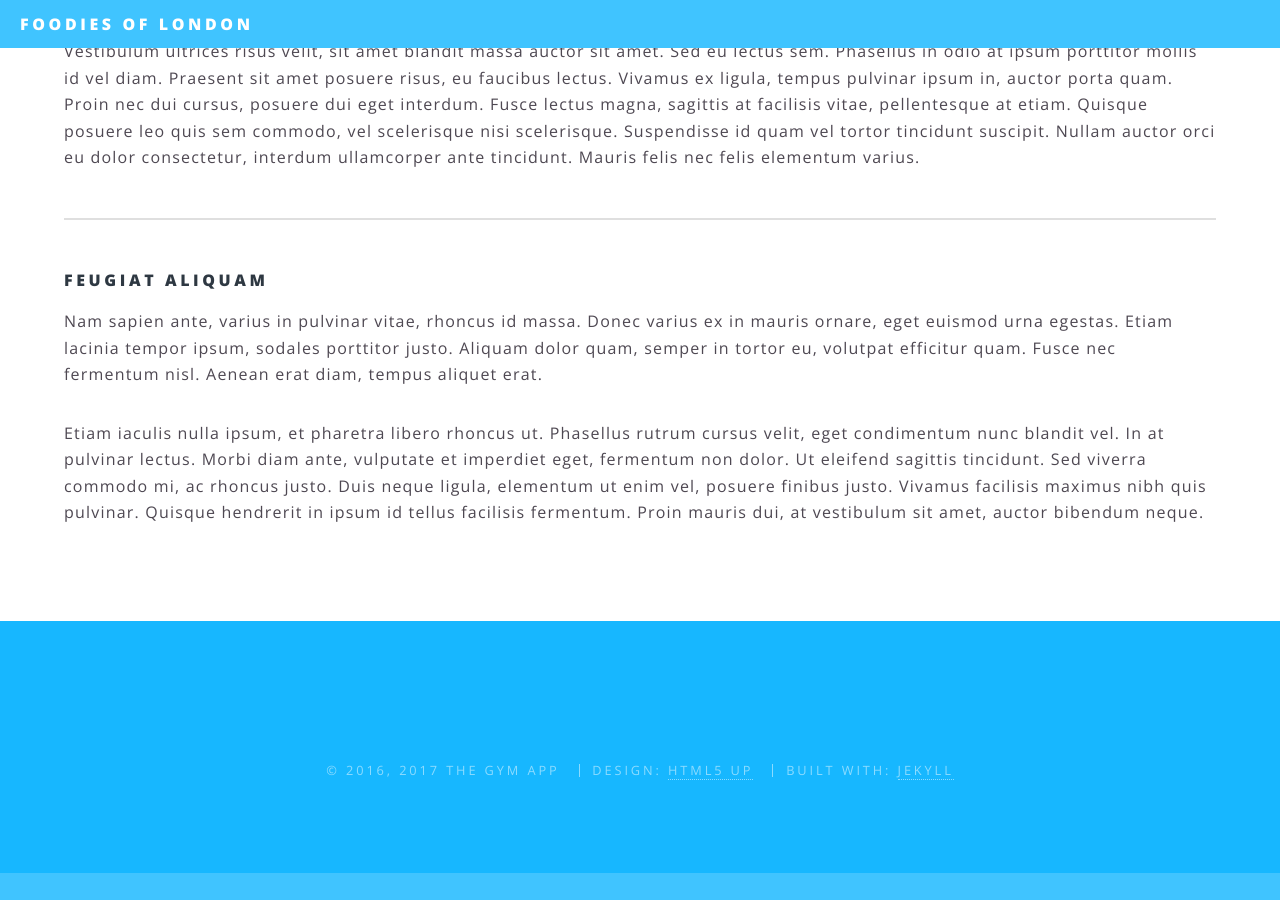
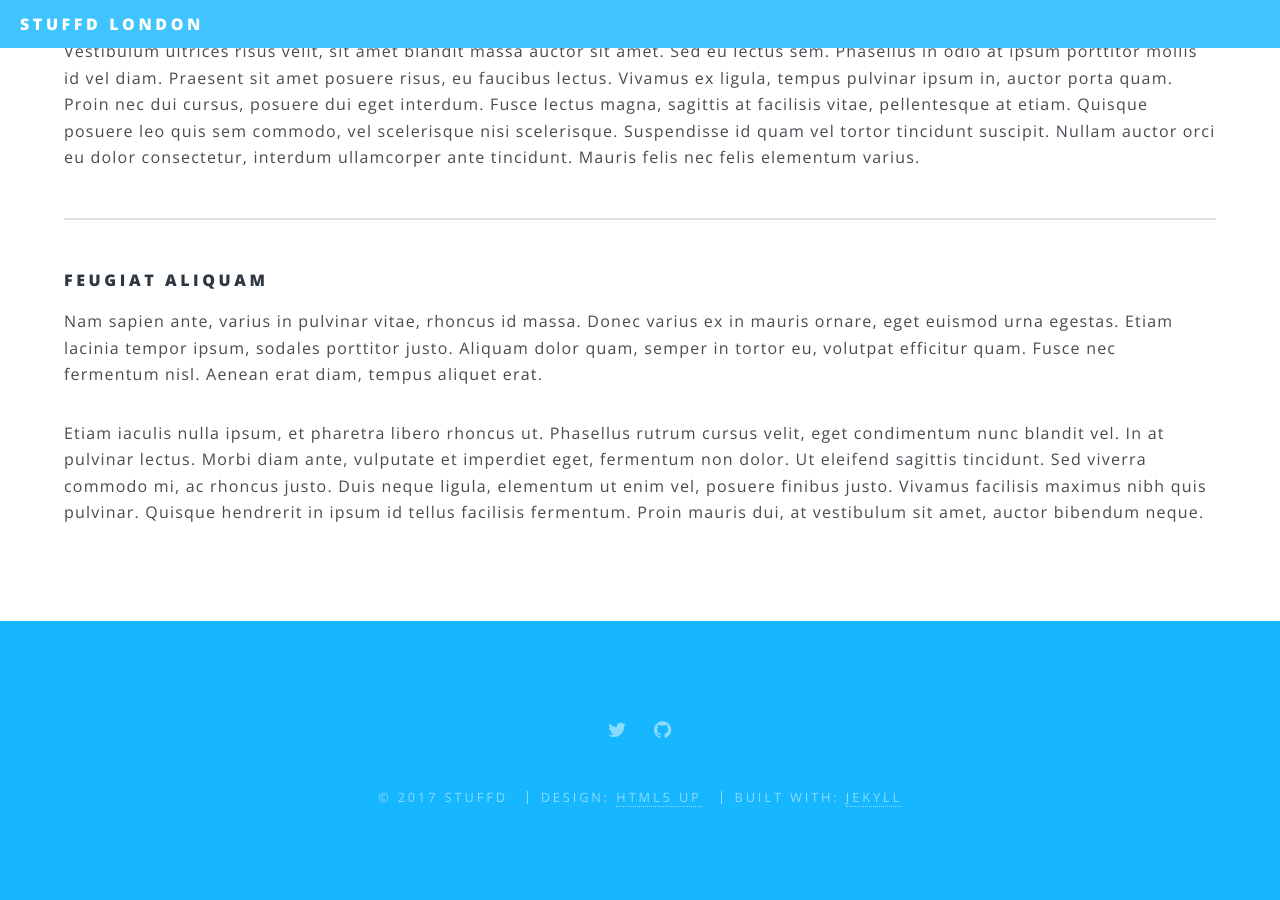
Before and after one commit to iamrobj/event_app_paleo_mag, a Jekyll site: the page built from generic.html, in a window 1280 px wide and 900 px high, scrolled down 692 px. Built offline with Jekyll 4.4.1, drawn with Linux system fonts in a browser that asks for light colours; before the commit the page ends 1565 px from its top, so only the background shows below that.

Commit message:
- Changed to use real url

```diff
--- a/_config.yml
+++ b/_config.yml
@@ -2,17 +2,17 @@
 #
 
 # Site settings
-title: Foodies of London
+title: Stuffd London
 description: |
  Never miss a foodie event again
-owner: The Gym App # or company name
-first_published: 2016 # if migrating another site, the year of your first publish
-email: rob@iamrobj.com
+owner: Stuffd # or company name
+first_published: 2017 # if migrating another site, the year of your first publish
+email: rob+stuffd@iamrobj.com
 baseurl:
-url: "http://thegymapp.co.uk/" # the base hostname & protocol for your site
+url: "http://getstuffd.london/" # the base hostname & protocol for your site
 social:
-  twitter:
-  github:
+  twitter: getstuffdldn
+  github: getstuffdldn
   linkedin-square:
   facebook-official:
   google-plus-square:
```
